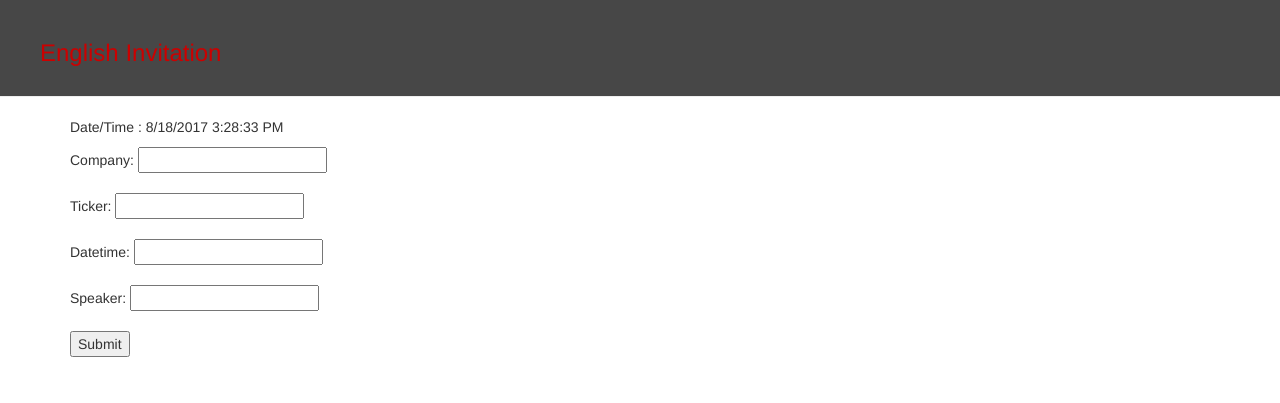
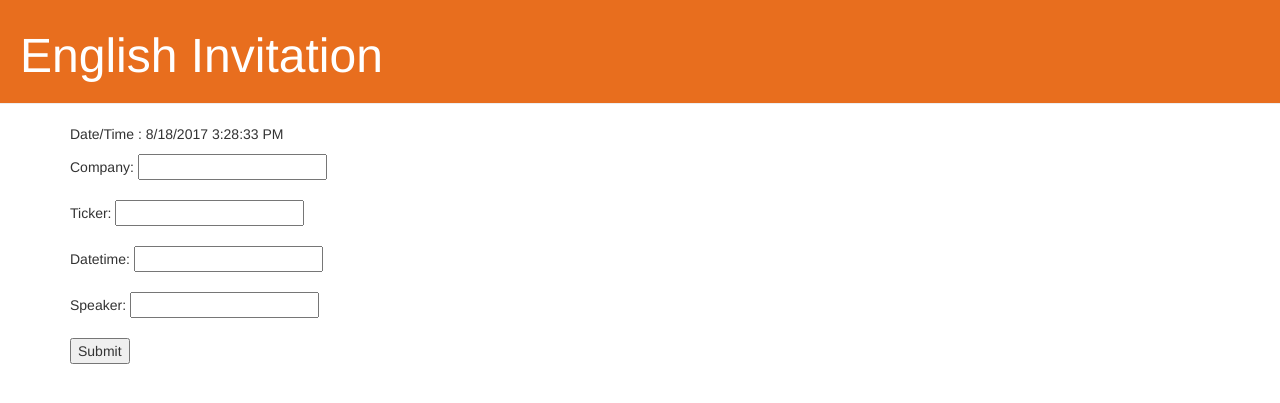
Before and after one commit to jamiewei-tw/Cathay-Globalequity, a Django app: page / in a window 1280 px wide. Shown: the top 403 px of the page. Run offline with Django 3.2, Linux system fonts and the light colour scheme; some libraries are stand-ins or nearby versions.

Commit message:
page-header CSS

```diff
--- a/blog/static/css/blog.css
+++ b/blog/static/css/blog.css
@@ -1,11 +1,11 @@
 .page-header {
-    background-color: #474747;
+    background-color: #e86e1e;
     margin-top: 0;
-    padding: 20px 20px 20px 40px;
+    padding: 10px 10px 10px 20px;
 }
 
 .page-header h1, .page-header h1 a, .page-header h1 a:visited, .page-header h1 a:active {
-    color: #cc0000;
-    font-size: 18pt;
+    color: #ffffff;
+    font-size: 36pt;
     text-decoration: none;
 }
```
